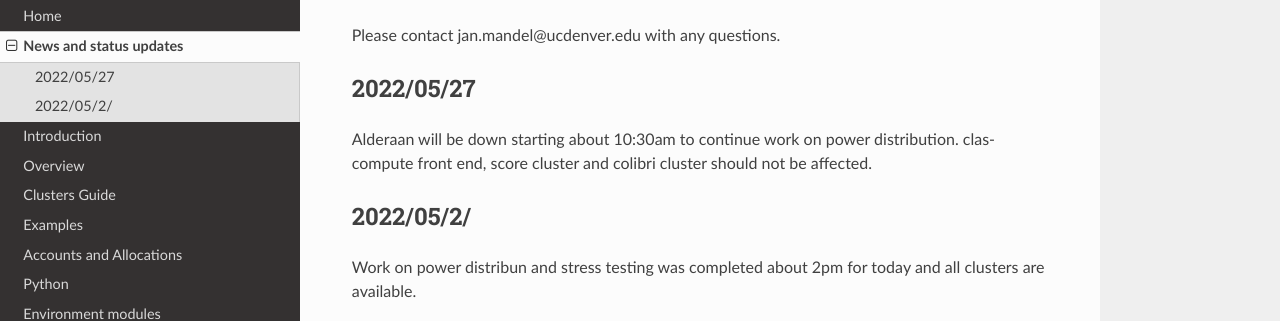
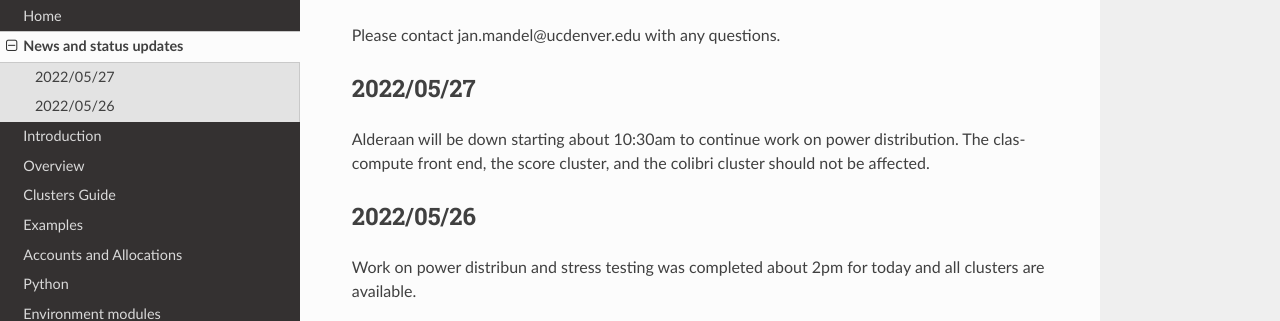
Before and after one commit to ccmucdenver/ccm-docs, an MkDocs documentation site: the page built from docs/updates.md, in a window 1280 px wide. Shown: the part 136-457 px from the top of the page. Built offline with MkDocs 1.6.1, drawn with Linux system fonts in a browser that asks for light colours; nearby versions of some CDN libraries.

Commit message:
S 	modified:   updates.md

```diff
--- a/docs/updates.md
+++ b/docs/updates.md
@@ -3,10 +3,10 @@
 Please contact jan.mandel@ucdenver.edu with any questions.
 
 ## 2022/05/27
-Alderaan will be down starting about 10:30am to continue work on power distribution. clas-compute front end, score cluster and colibri cluster should not be affected.
+Alderaan will be down starting about 10:30am to continue work on power distribution. The clas-compute front end, the score cluster, and the colibri cluster should not be affected.
 
 
-## 2022/05/2/
+## 2022/05/26
 Work on power distribun and stress testing was completed about 2pm for today and all clusters are available.
 
 Nodes math-alderaan-c18 and math-alderaan-h02 are down for repair until further notice.
```
